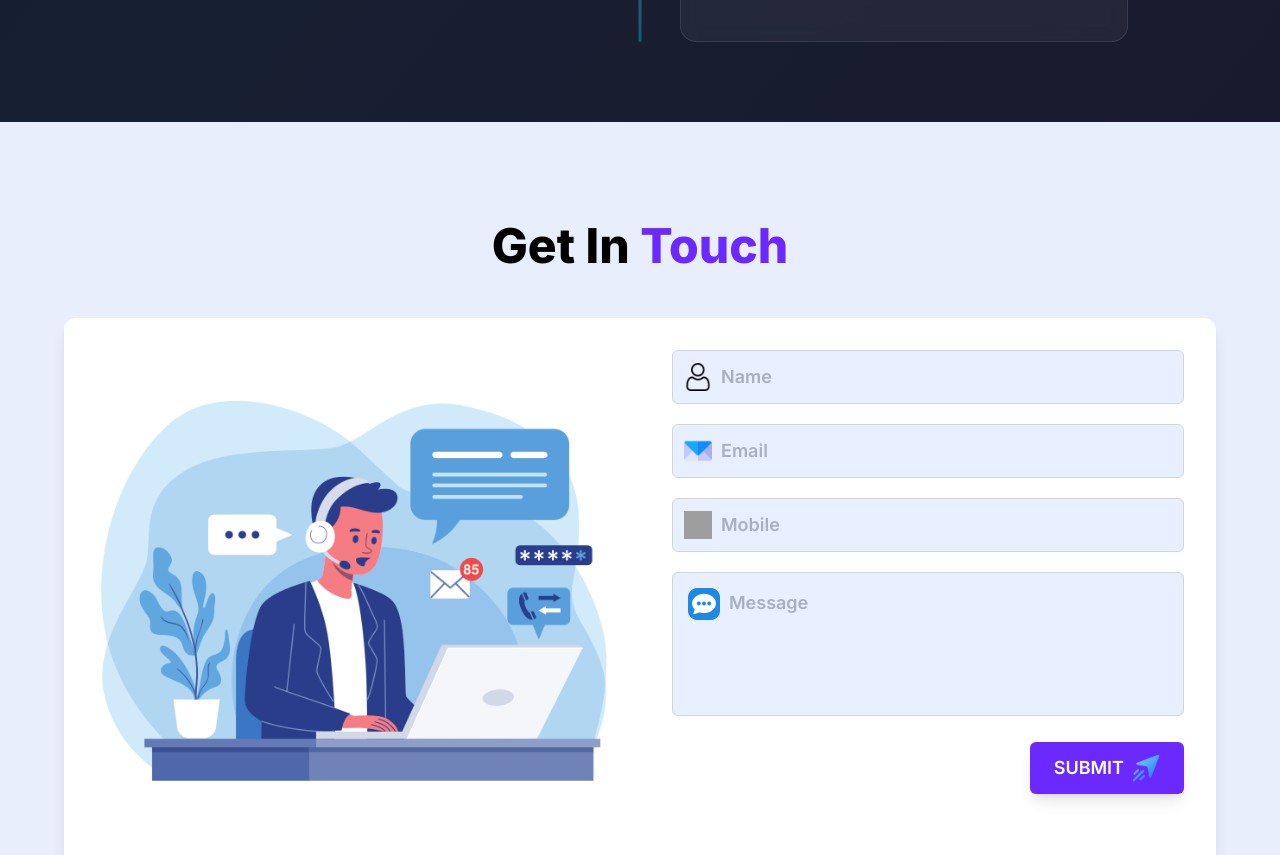
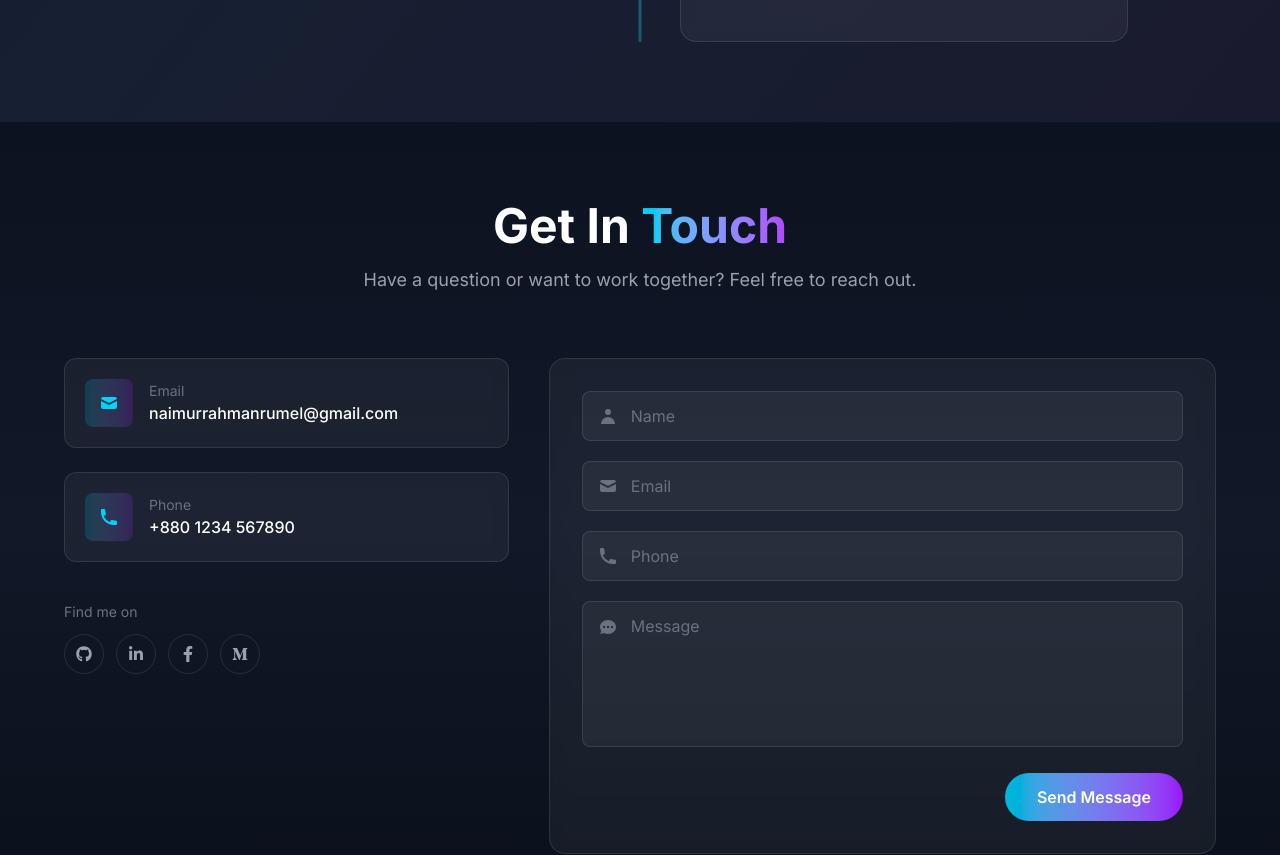
Before and after one commit to naimur1046/personal-portfolio, a React (Vite) app: page / in a window 1280 px wide. Shown: the part 6340-7195 px from the top of the page. Built offline with nearby package versions, Linux system fonts and the light colour scheme; grey boxes are pictures that could not be loaded.

Commit message:
update contract section with smooth ui

```diff
--- a/src/pages/Contact.tsx
+++ b/src/pages/Contact.tsx
@@ -1,75 +1,131 @@
-import Illustration from "../assets/illustration.png";
-import User from "../assets/user.png"
-import Email from "../assets/email.png"
-import Phone from "../assets/phone.png"
-import Message from "../assets/message.png"
-import Send from "../assets/send.png"
+import { motion } from "framer-motion";
+import { HiUser, HiMail, HiPhone, HiChat } from "react-icons/hi";
+import { socialLinks } from "../constants/socialLinks";
+
+const contactInfo = [
+  { icon: HiMail, label: "Email", value: "naimurrahmanrumel@gmail.com" },
+  { icon: HiPhone, label: "Phone", value: "+880 1234 567890" },
+];
+
 const Contact = () => {
   return (
-    <div className="flex flex-col items-center justify-center py-25 px-8 bg-[#E8EEFC]">
-      <h1 className="text-4xl md:text-5xl font-extrabold text-center mb-12">
-        <span className="text-black">Get In</span>{" "}
-        <span className="text-[#6B28FF]">Touch</span>
-      </h1>
+    <div className="w-full bg-gradient-to-b from-[#0c1220] via-[#111827] to-[#0a0f1a] py-20 px-6">
+      {/* Section Title */}
+      <motion.div
+        initial={{ opacity: 0, y: -30 }}
+        whileInView={{ opacity: 1, y: 0 }}
+        viewport={{ once: true }}
+        transition={{ duration: 0.6 }}
+        className="text-center mb-16"
+      >
+        <h1 className="text-5xl font-bold text-white">
+          Get In{" "}
+          <span className="bg-gradient-to-r from-cyan-400 to-purple-500 bg-clip-text text-transparent">
+            Touch
+          </span>
+        </h1>
+        <p className="text-gray-400 text-lg mt-4 max-w-xl mx-auto">
+          Have a question or want to work together? Feel free to reach out.
+        </p>
+      </motion.div>
 
-      <div className="flex flex-col md:flex-row w-full max-w-6xl bg-white rounded-xl shadow-lg overflow-hidden">
-        <div className="md:w-1/2 h-80 md:h-auto md:min-h-[400px] overflow-hidden rounded-l-xl">
-          <img
-            src={Illustration}
-            alt="Contact illustration"
-            className="w-full h-full object-cover"
-          />
-        </div>
-        {/* Right form */}
-        <div className="md:w-1/2 p-8 flex flex-col space-y-6">
-          <form className="flex flex-col space-y-5">
-            <div className="relative flex items-center w-full">
-              <img src={User} alt="Name Logo" className="absolute left-3 w-7 h-7" />
+      <div className="max-w-6xl mx-auto flex flex-col lg:flex-row gap-10">
+        {/* Left - Contact Info */}
+        <motion.div
+          initial={{ opacity: 0, x: -40 }}
+          whileInView={{ opacity: 1, x: 0 }}
+          viewport={{ once: true }}
+          transition={{ duration: 0.6 }}
+          className="lg:w-2/5 flex flex-col gap-6"
+        >
+          {contactInfo.map((info) => (
+            <div
+              key={info.label}
+              className="flex items-center gap-4 bg-white/[0.05] backdrop-blur-sm rounded-xl p-5 border border-white/10"
+            >
+              <div className="w-12 h-12 rounded-lg bg-gradient-to-r from-cyan-500/20 to-purple-600/20 flex items-center justify-center">
+                <info.icon className="w-5 h-5 text-cyan-400" />
+              </div>
+              <div>
+                <p className="text-gray-500 text-sm">{info.label}</p>
+                <p className="text-white font-medium">{info.value}</p>
+              </div>
+            </div>
+          ))}
+
+          {/* Social Links */}
+          <div className="mt-4">
+            <p className="text-gray-500 text-sm mb-3">Find me on</p>
+            <div className="flex gap-3">
+              {socialLinks.map((link) => (
+                <a
+                  key={link.label}
+                  href={link.href}
+                  target="_blank"
+                  rel="noopener noreferrer"
+                  aria-label={link.label}
+                  className="w-10 h-10 rounded-full border border-white/10 flex items-center justify-center text-gray-400 hover:text-white hover:border-white/30 hover:bg-white/5 transition-all duration-300"
+                >
+                  <link.icon className="w-4 h-4" />
+                </a>
+              ))}
+            </div>
+          </div>
+        </motion.div>
+
+        {/* Right - Form */}
+        <motion.div
+          initial={{ opacity: 0, x: 40 }}
+          whileInView={{ opacity: 1, x: 0 }}
+          viewport={{ once: true }}
+          transition={{ duration: 0.6 }}
+          className="lg:w-3/5"
+        >
+          <form className="bg-white/[0.05] backdrop-blur-sm rounded-2xl p-8 border border-white/10 flex flex-col gap-5">
+            <div className="relative">
+              <HiUser className="absolute left-4 top-1/2 -translate-y-1/2 w-5 h-5 text-gray-500" />
               <input
                 type="text"
                 placeholder="Name"
-                className="w-full pl-12 p-3 bg-[#E8F0FF] font-semibold text-lg text-gray-500 border border-gray-300 rounded-md focus:outline-none focus:ring-2 focus:ring-[#6B28FF]"
+                className="w-full pl-12 pr-4 py-3 bg-white/[0.05] border border-white/10 rounded-lg text-white placeholder-gray-500 focus:outline-none focus:border-cyan-500/50 focus:ring-1 focus:ring-cyan-500/30 transition-colors"
               />
             </div>
-            <div className="relative flex items-center w-full">
-              <img src={Email} alt="Name Logo" className="absolute left-3 w-7 h-7" />
+
+            <div className="relative">
+              <HiMail className="absolute left-4 top-1/2 -translate-y-1/2 w-5 h-5 text-gray-500" />
+              <input
+                type="email"
+                placeholder="Email"
+                className="w-full pl-12 pr-4 py-3 bg-white/[0.05] border border-white/10 rounded-lg text-white placeholder-gray-500 focus:outline-none focus:border-cyan-500/50 focus:ring-1 focus:ring-cyan-500/30 transition-colors"
+              />
+            </div>
+
+            <div className="relative">
+              <HiPhone className="absolute left-4 top-1/2 -translate-y-1/2 w-5 h-5 text-gray-500" />
               <input
                 type="text"
-                placeholder="Email"
-                className="w-full pl-12 p-3 bg-[#E8F0FF] font-semibold text-lg text-gray-500 border border-gray-300 rounded-md focus:outline-none focus:ring-2 focus:ring-[#6B28FF]"
+                placeholder="Phone"
+                className="w-full pl-12 pr-4 py-3 bg-white/[0.05] border border-white/10 rounded-lg text-white placeholder-gray-500 focus:outline-none focus:border-cyan-500/50 focus:ring-1 focus:ring-cyan-500/30 transition-colors"
               />
             </div>
-            <div className="relative flex items-center w-full">
-              <img src={Phone} alt="Name Logo" className="absolute left-3 w-7 h-7" />
-              <input
-                type="text"
-                placeholder="Mobile"
-                className="w-full pl-12 p-3 bg-[#E8F0FF] font-semibold text-lg text-gray-500 border border-gray-300 rounded-md focus:outline-none focus:ring-2 focus:ring-[#6B28FF]"
+
+            <div className="relative">
+              <HiChat className="absolute left-4 top-4 w-5 h-5 text-gray-500" />
+              <textarea
+                placeholder="Message"
+                rows={5}
+                className="w-full pl-12 pr-4 py-3 bg-white/[0.05] border border-white/10 rounded-lg text-white placeholder-gray-500 focus:outline-none focus:border-cyan-500/50 focus:ring-1 focus:ring-cyan-500/30 transition-colors resize-none"
               />
             </div>
-            <div className="relative w-full">
-              <img
-                src={Message}
-                alt="Message Icon"
-                className="absolute top-4 left-4 w-8 h-8 text-gray-500"
-              />
-              <textarea
-                placeholder="Message"
-                className="w-full pl-14 pr-4 pt-4 pb-3 bg-[#E8F0FF] font-semibold text-lg text-gray-500 border border-gray-300 rounded-md focus:outline-none focus:ring-2 focus:ring-[#6B28FF] h-36 resize-none"
-              />
-            </div>
+
             <button
               type="submit"
-              className="self-end bg-[#6B28FF] text-white text-lg px-6 py-3 rounded-md font-semibold hover:bg-[#5820c9] transition-shadow shadow-lg flex items-center space-x-2">
-              <span>SUBMIT</span>
-              <img
-                src={Send}
-                alt="Send Icon"
-                className="w-7 h-7"
-              />
+              className="self-end px-8 py-3 rounded-full bg-gradient-to-r from-cyan-500 to-purple-600 text-white font-semibold hover:shadow-lg hover:shadow-cyan-500/25 transition-all duration-300"
+            >
+              Send Message
             </button>
           </form>
-        </div>
+        </motion.div>
       </div>
     </div>
   );
```
